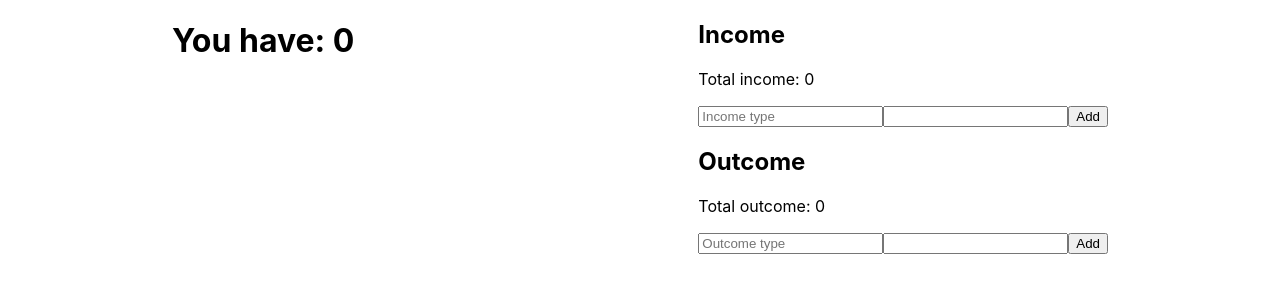
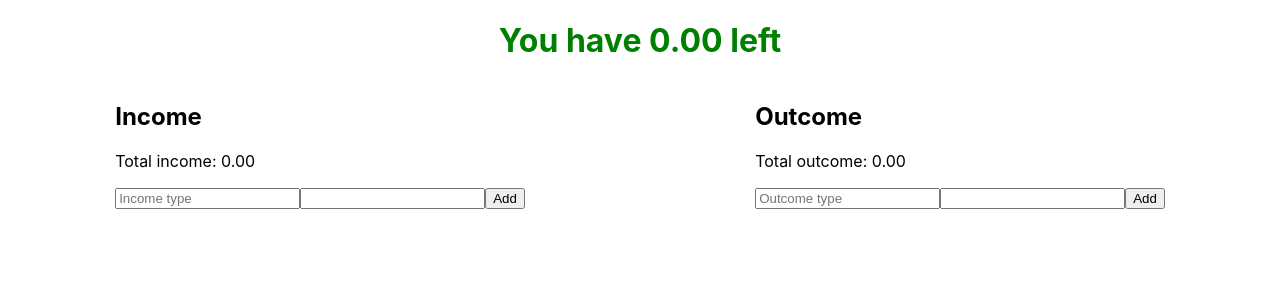
Before and after one commit to Krisaczi/HomeBudget-react, a React (Create React App) app in the folder react-home-budget/: page / in a window 1280 px wide. Shown: the top 300 px of the page. Built offline with nearby package versions, Linux system fonts and the light colour scheme.

Commit message:
decimals added

```diff
--- a/react-home-budget/src/App.css
+++ /dev/null
@@ -1,4 +0,0 @@
-.container {
-  display: flex;
-  justify-content: space-around;
-}
--- a/react-home-budget/src/App.js
+++ b/react-home-budget/src/App.js
@@ -1,14 +1,27 @@
 import { useState } from "react";
-import "./App.css";
+import styles from "./App.module.scss";
 import Transactions from "./components/Transactions/Transactions";
 
 function App() {
   const [income, setIncome] = useState(0);
   const [outcome, setOutcome] = useState(0);
+  const difference = (income - outcome).toFixed(2);
+
+  const h1Style = {
+    color: difference >= 0 ? "green" : "red",
+    // Other styles (font-size, padding, etc.) go here
+  };
+  const h1Text =
+    difference >= 0
+      ? `You have ${difference} left`
+      : `Stop spending money!!! You are ${difference} in red `;
   return (
-    <div className="container">
-      <h1>You have: {income - outcome}</h1>
-      <div>
+    <div className={styles.container}>
+      <h1 className={styles.heading} style={h1Style}>
+        {" "}
+        {h1Text}
+      </h1>
+      <div className={styles.transactions}>
         {" "}
         <Transactions total={setIncome} type="INCOME" />
         <Transactions total={setOutcome} type="OUTCOME" />
--- /dev/null
+++ b/react-home-budget/src/App.module.scss
@@ -0,0 +1,13 @@
+.container {
+  display: flex;
+  flex-direction: column;
+
+  .heading {
+    text-align: center;
+  }
+
+  .transactions {
+    display: flex;
+    justify-content: space-around;
+  }
+}
--- a/react-home-budget/src/components/InputForm/InputForm.jsx
+++ b/react-home-budget/src/components/InputForm/InputForm.jsx
@@ -28,6 +28,7 @@ const InputForm = (props) => {
         name="amount"
         defaultValue={editMode ? item.amount : ""}
         type="number"
+        step="0.01"
       />
       {!editMode && <button>Add</button>}
       {editMode && <button>Save</button>}
--- a/react-home-budget/src/components/Transactions/Transactions.jsx
+++ b/react-home-budget/src/components/Transactions/Transactions.jsx
@@ -15,12 +15,16 @@ const Transactions = (props) => {
     total(transactionsList.reduce((acc, item) => acc + Number(item.amount), 0));
   }, [transactionsList]);
 
+  const total1 = transactionsList.reduce(
+    (acc, item) => acc + Number(item.amount),
+    0
+  );
+  const decimals = total1.toFixed(2);
   return (
     <div className={styles.transactions}>
       <h2>{type === "INCOME" ? "Income" : "Outcome"}</h2>
       <p>
-        Total {type === "INCOME" ? "income" : "outcome"}:{" "}
-        {transactionsList.reduce((acc, item) => acc + Number(item.amount), 0)}
+        Total {type === "INCOME" ? "income" : "outcome"}: {decimals}
       </p>
       <InputForm type={type} onItemAdd={addTransaction} />
       <ul className={styles.list}>
```
